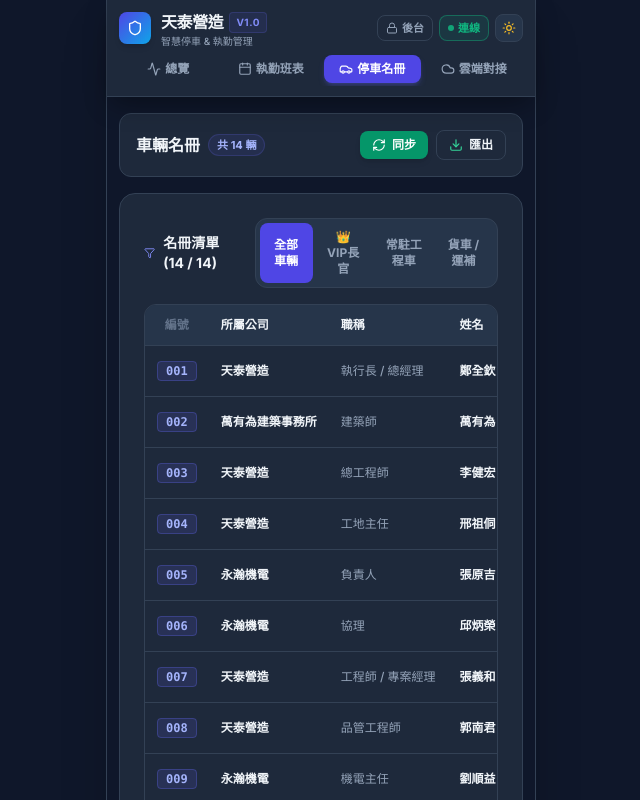
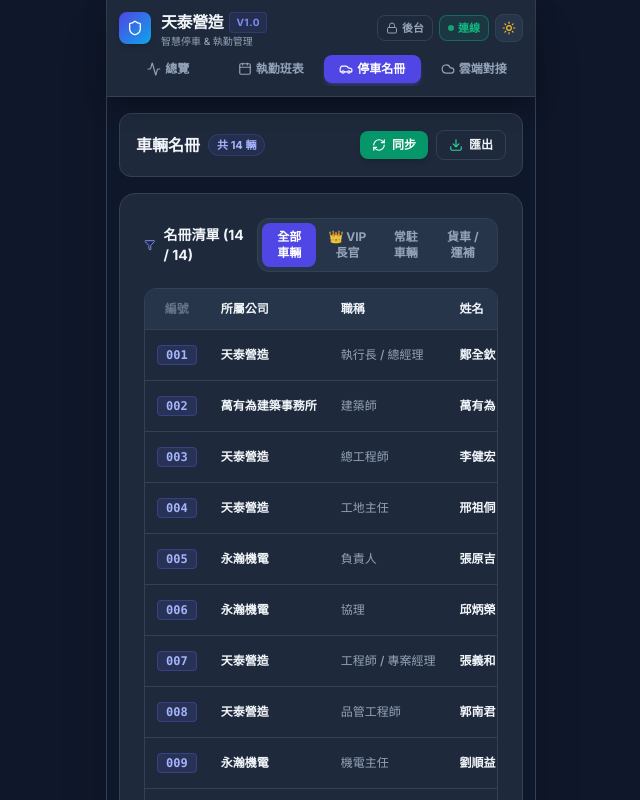
Before and after one commit to ericlai429/Tian_Tai_Parking-System, a React (Vite) app: page / in a window 1280 px wide. Both pictures are taken after a click on the button "停車名冊". Shown: the top 800 px of the page, without its empty margins (319-959 px from the left). Built offline with nearby package versions, Linux system fonts and the light colour scheme.

Commit message:
fix: 將職稱 協力工程 更名為 協力廠商，並更新分類為 常駐車輛

```diff
--- a/src/components/ParkingView.jsx
+++ b/src/components/ParkingView.jsx
@@ -336,7 +336,7 @@ export default function ParkingView({
               className={`px-3 py-1.5 rounded-lg text-xs font-bold transition-all ${filterType === 'regular' ? 'bg-indigo-600 text-white' : ''}`}
               style={{ color: filterType === 'regular' ? '#ffffff' : 'var(--text-muted)' }}
             >
-              常駐工程車
+              常駐車輛
             </button>
             <button
               onClick={() => setFilterType('temp')}
@@ -498,7 +498,7 @@ export default function ParkingView({
                     className="w-full px-3 py-2 rounded-lg border font-bold"
                     style={{ backgroundColor: 'var(--card-hover)', borderColor: 'var(--card-border)', color: 'var(--text)' }}
                   >
-                    <option value="regular">常駐工程車</option>
+                    <option value="regular">常駐車輛</option>
                     <option value="vip">👑 長官 / VIP</option>
                     <option value="temp">貨車運補 / 臨時車</option>
                   </select>
--- a/src/data/defaultParking.js
+++ b/src/data/defaultParking.js
@@ -95,7 +95,7 @@ export const INITIAL_PARKING_DATA = [
     admin3: "OK"
   },
 
-  // === 常駐工程車與專案同仁 ===
+  // === 常駐車輛與專案同仁 ===
   {
     id: "p_6",
     passNo: "007",
@@ -177,7 +177,7 @@ export const INITIAL_PARKING_DATA = [
     plate: "5T-3120",
     name: "陸惟忠",
     unit: "協力廠商",
-    subItem: "協力工程",
+    subItem: "協力廠商",
     phone: "",
     notes: "",
     type: "regular",
```
